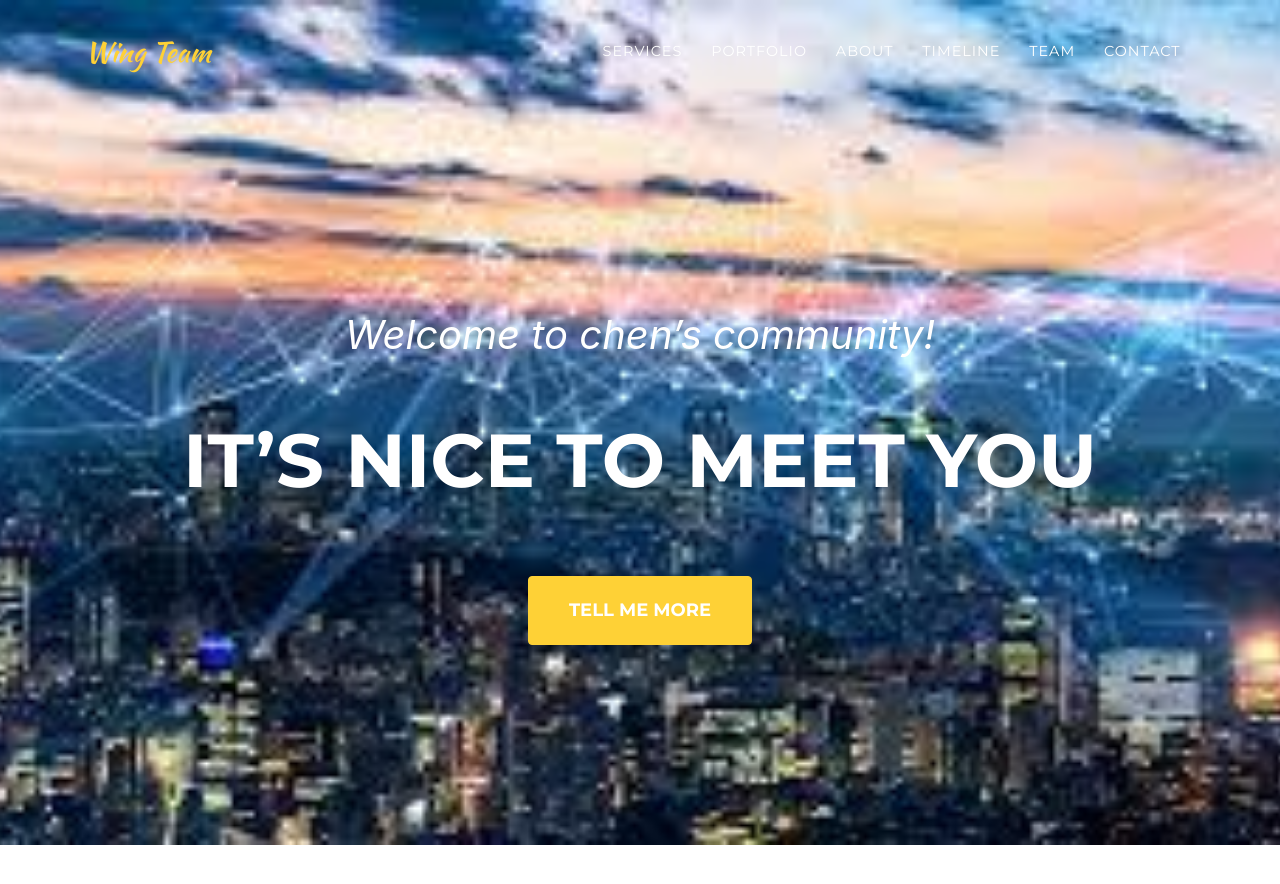
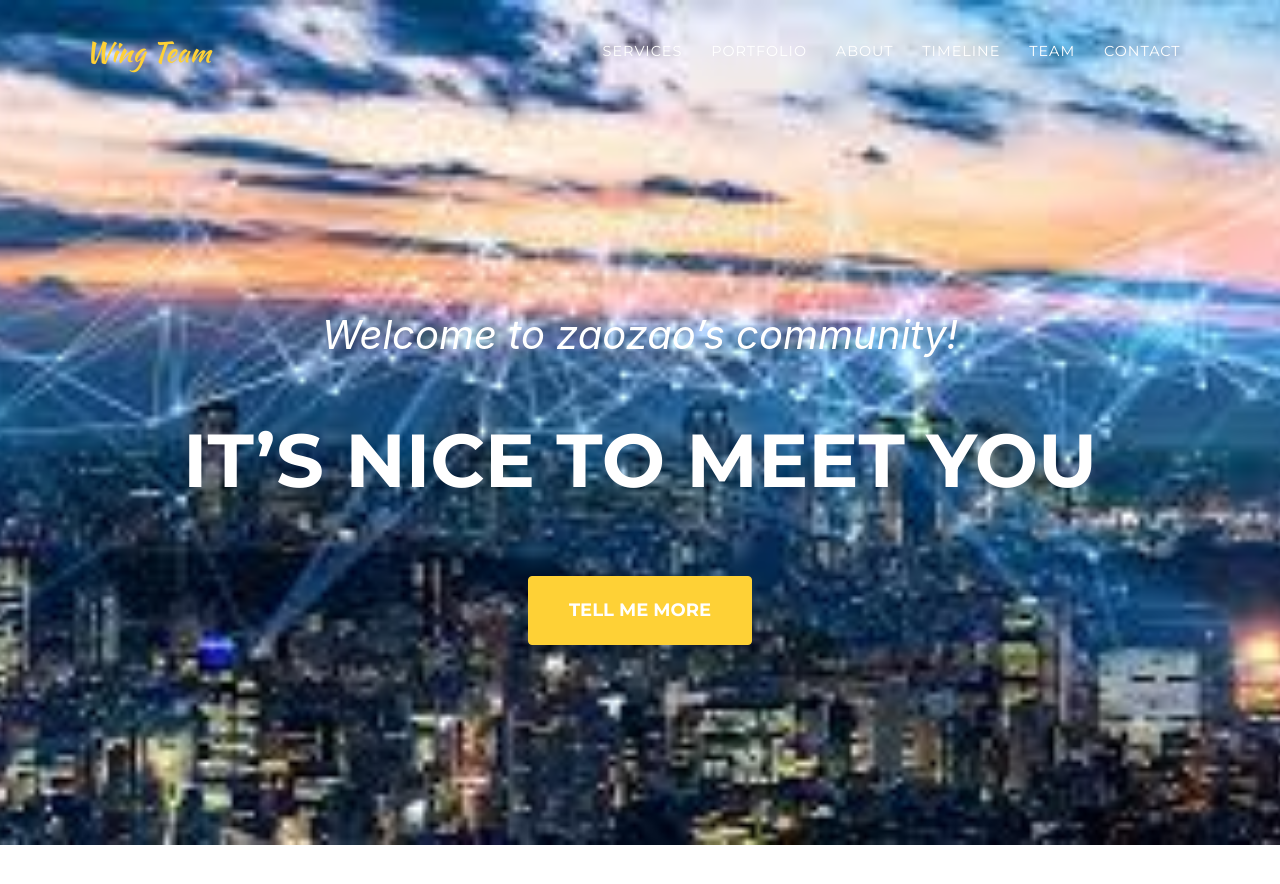
Before and after one commit to microsoftwing/microsoftwing.github.io, a Jekyll site: the page built from index.md, in a window 1280 px wide and 900 px high. Shown: the top 884 px of the window. Built offline with Jekyll 4.4.1, drawn with Linux system fonts in a browser that asks for light colours; some web fonts are replaced.

Commit message:
Update sitetext.yml

```diff
--- a/_data/sitetext.yml
+++ b/_data/sitetext.yml
@@ -11,7 +11,7 @@
 # -----------------
 en: &DEFAULT_EN
   header:
-    title: Welcome to chen's community!
+    title: Welcome to zaozao's community!
     text: It's Nice To Meet You
     button: Tell Me More
     buttonlink: "#services"
```
